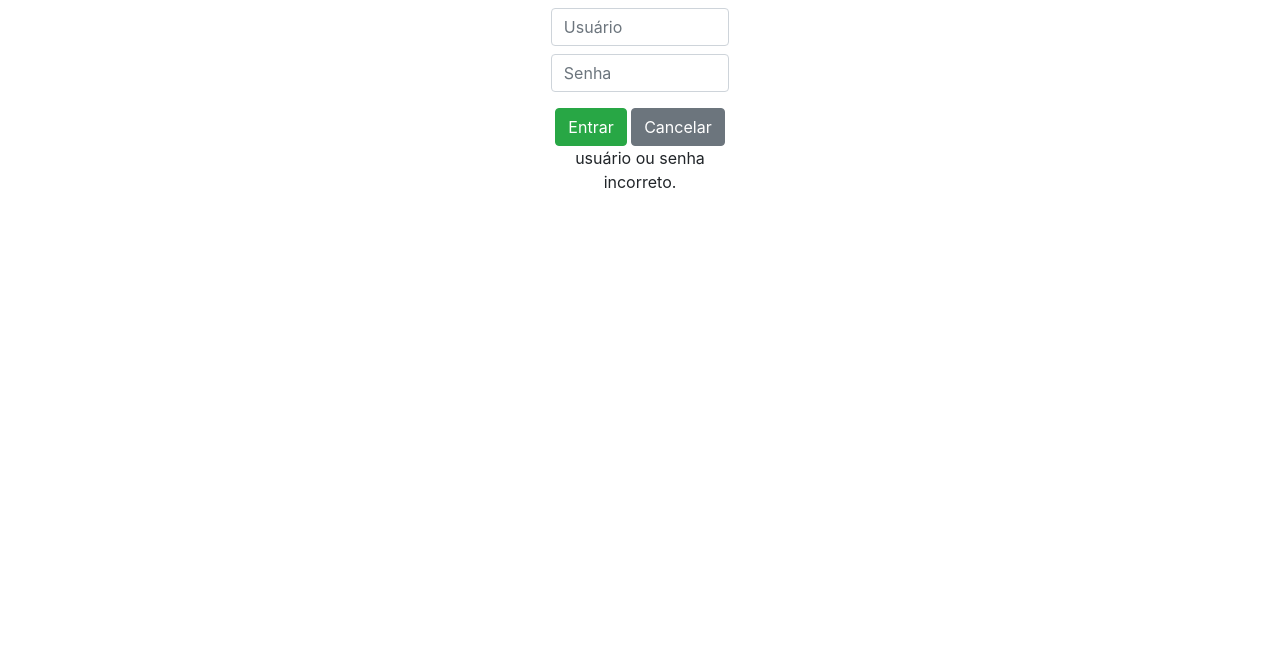
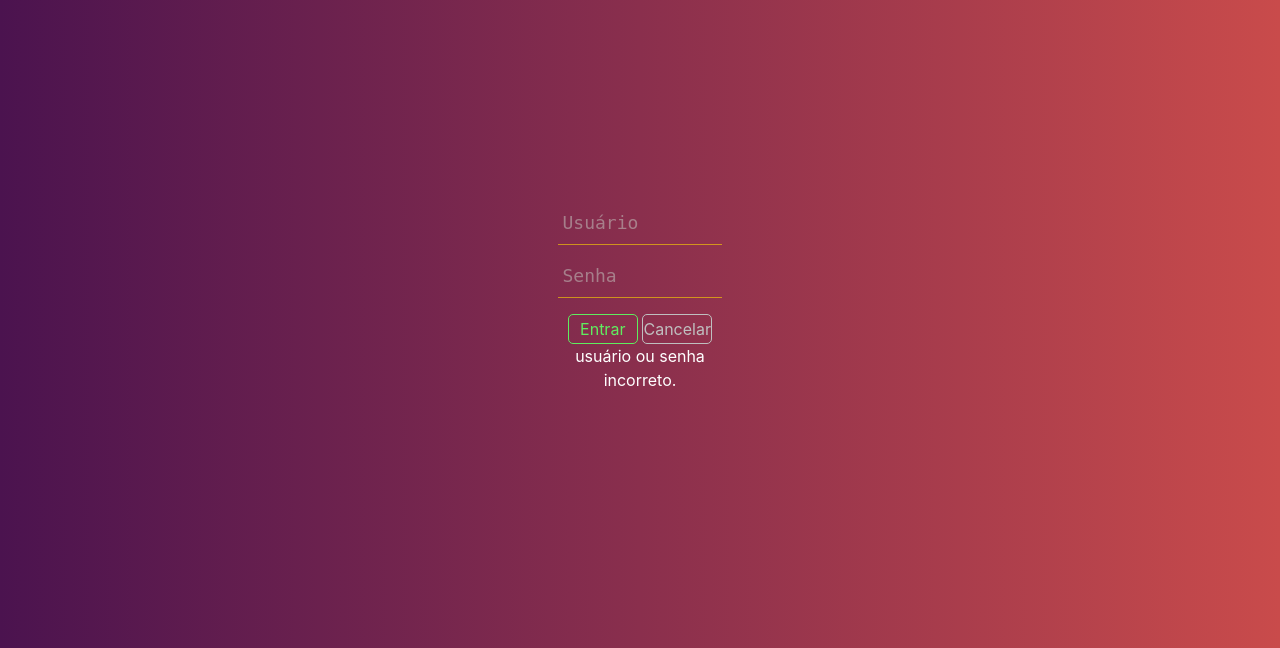
Before and after one commit to pblkratos/sistema-cobranca, a PHP site: the page made by pages/client/login.php in a window 1280 px wide. Shown: the top 648 px of the page. Run offline with PHP 8.4, Linux system fonts and the light colour scheme.

Commit message:
implementado mensagem de erro no login e outros design

```diff
--- a/assets/css/style.css
+++ b/assets/css/style.css
@@ -1,10 +1,97 @@
-body{
+*{
     box-sizing: border-box;
     margin: 0px;
     padding: 0px;
+}
+
+body{
+    background: #c94b4b;  /* fallback for old browsers */
+    background: -webkit-linear-gradient(to right, #4b134f, #c94b4b);  /* Chrome 10-25, Safari 5.1-6 */
+    background: linear-gradient(to right, #4b134f, #c94b4b); /* W3C, IE 10+/ Edge, Firefox 16+, Chrome 26+, Opera 12+, Safari 7+ */
 }
 
 .borda{
     border: 1px solid black;
     display: inline;
 }
+
+/*INPUTS*/
+
+.form-box{
+    margin-left: 0 auto;
+    margin-right: 0 auto;
+    margin-top: 15%;
+}
+
+.form-input{
+    background-color: transparent;
+    color: gold;
+    font-family: monospace;
+    font-size: 18px;
+    padding-left: 5px;
+    padding-right: 5px;
+    border: none;
+    border-bottom: 1px solid gold;
+    width: 90%;
+    height: 45px;
+    outline: none;
+    opacity: 0.6;
+    transition: width 1s, opacity 1s;
+}
+
+.form-input:focus{
+    width: 100%;
+    opacity: 1;
+}
+
+::-webkit-input-placeholder {
+    color: #bdb5b3;
+ }
+
+ :-moz-placeholder { /* Firefox 18- */
+    color: #bdb5b3;
+ }
+
+ ::-moz-placeholder {  /* Firefox 19+ */
+    color: #bdb5b3;
+ }
+
+ :-ms-input-placeholder {
+    color: #bdb5b3;
+ }
+
+/*BUTTONS*/
+
+.form-button{
+    background-color: transparent;
+    width: 70px;
+    height: 30px;
+    border-radius: 5px;
+    outline: none;
+}
+
+.form-button-confirm{
+    border: 1px solid #5fed5f;
+    color: #5fed5f;
+    transition: background-color 0.3s, color 0.3s;
+}
+
+.form-button-confirm:hover{
+    background-color: #52c452;
+    color: white;
+}
+
+.form-button-reset{
+    border: 1px solid #bfbfbf;
+    color: #bfbfbf;
+    transition: color 0.3s, border 0.3s;
+}
+
+.form-button-reset:hover{
+    border: 1px solid #f06846;
+    color: #f06846;
+}
+
+.alert-msg{
+    color: white;
+}
--- a/pages/client/login.php
+++ b/pages/client/login.php
@@ -17,18 +17,18 @@
 </head>
 <body>
     <div class="container-fluid">
-        <div class="form-group">
-            <div class="col-xl-2 col-lg-3 col-md-4 col-sm-6 col-6 offset-xl-5 offset-lg-fluid offset-md-4 offset-sm-3 offset-3 text-center">
-                <form action="../../security/bd_login.php" method="POST">
-                    <input type="text" class="form-control mt-2" id="" name="user" value="" required placeholder="Usuário">
-                    <input type="password" class="form-control mt-2" name="passw" id="" value="" required placeholder="Senha">
-                    <input type="submit" class="btn btn-success mt-3" id="" value="Entrar">
-                    <input type="reset" class="btn btn-secondary mt-3" id="" Value="Cancelar">
+        <div class="row form-group">
+            <div class="form-box col-xl-2 col-lg-3 col-md-4 col-sm-6 col-6 offset-xl-5 offset-lg-fluid offset-md-4 offset-sm-3 offset-3 text-center">
+                <form action="../../security/bd_login.php" autocomplete="off" method="POST">
+                    <input type="text" class="form-input mt-2" id="" name="user" value="" required placeholder="Usuário">
+                    <input type="password" class="form-input mt-2" name="passw" id="" value="" required placeholder="Senha">
+                    <input type="submit" class="form-button form-button-confirm mt-3" id="" value="Entrar">
+                    <input type="reset" class="form-button form-button-reset mt-3" id="" Value="Cancelar">
                 </form>
                 <?php
                     if(isset($_GET['msg'])){
                 ?>
-                    usuário ou senha incorreto.
+                    <span class="alert-msg">usuário ou senha incorreto.</span>
                 <?php
                     }
                 ?>
```
